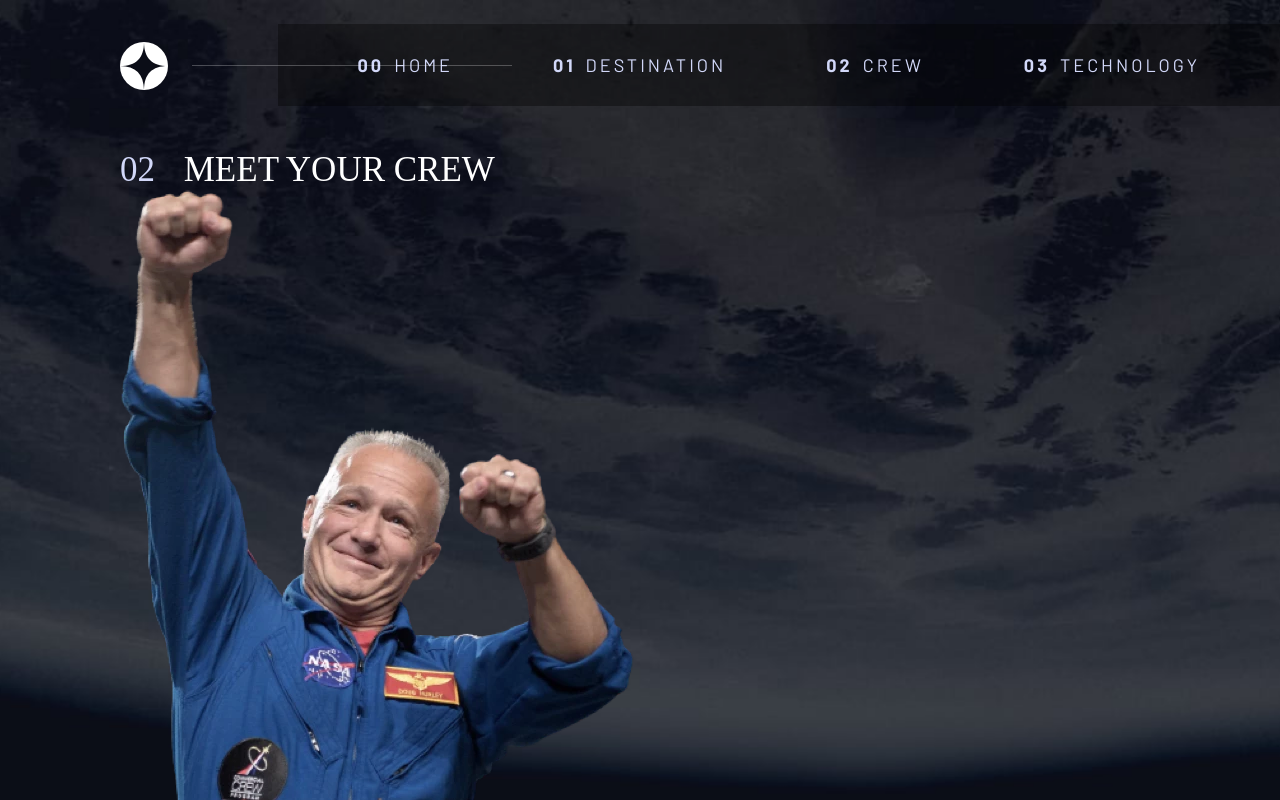
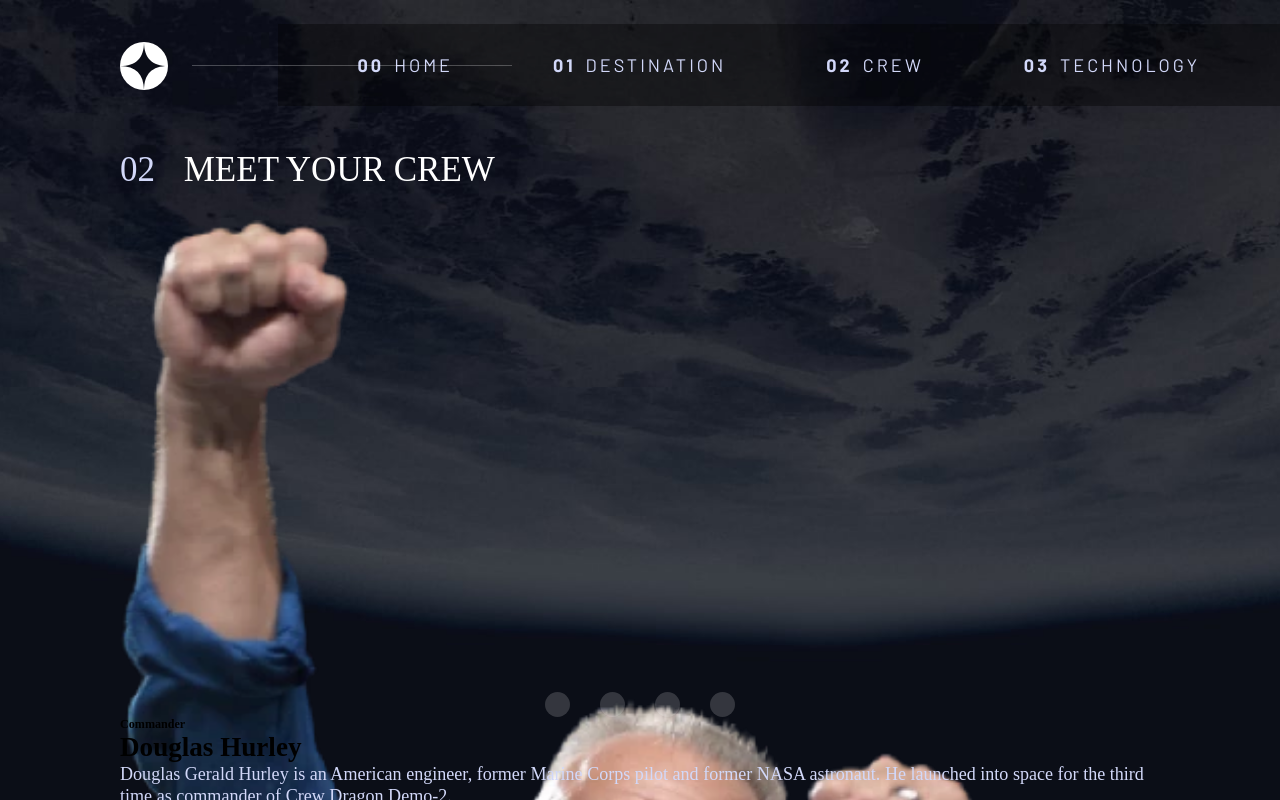
Before and after one commit to Heph-zibah/space-tourism-website-reactjs, a React (Create React App) app: page /crew in a window 1280 px wide. Shown: the top 800 px of the page. Built offline with nearby package versions, Linux system fonts and the light colour scheme; a web font is replaced by a local one.

Commit message:
update the mobile style

```diff
--- a/src/styles/Crew.module.scss
+++ b/src/styles/Crew.module.scss
@@ -4,6 +4,39 @@
     background-size: cover;
     background-position: bottom;
     width: 100%;
+    .crew__wrapper {
+        .crew__img {
+            margin-top: 30px;
+            width: 100%;
+            height: 442px;
+            img {
+                width: 100%;
+            }
+        }
+        .crew__content {
+            margin-top: 30px;
+                .crew__links{
+                    display: flex;
+                    justify-content: center;
+                    gap: 30px;
+                    .crew__link {
+                        height: 25px;
+                        width: 25px;
+                        border-radius: 50%;
+                        background-color: rgba(255,255,255,0.17);
+                    }
+
+                    .crew__link:hover {
+                        background-color: rgba(255,255,255,0.5);
+
+                    }
+
+                    .active {
+                        background-color: rgba(255,255,255,1) !important;
+                    }
+                }
+        }
+    }
 }
 
 
@@ -14,11 +47,27 @@
         background-size: cover;
         background-position: bottom;
         width: 100%;
+        .crew__wrapper {
+
+            .crew__content {
+
+            }
+        }
     }
 }
 
 @media screen and (min-width:901px) {
+    .crew__container {
+        .crew__wrapper {
+            .crew__img {
+                justify-content: start;
+                flex: 1;
+            }
+            .crew__content {
 
+            }
+        }
+    }
 }
 
 @media screen and (min-width:1200px) {
@@ -28,5 +77,16 @@
         background-size: cover;
         background-position: bottom;
         width: 100%;
+        .crew__wrapper {
+            .crew__img {
+                width: 100%;
+                img {
+                    width: 100%;
+                }
+            }
+            .crew__content {
+
+            }
+        }
     }
 }
```
